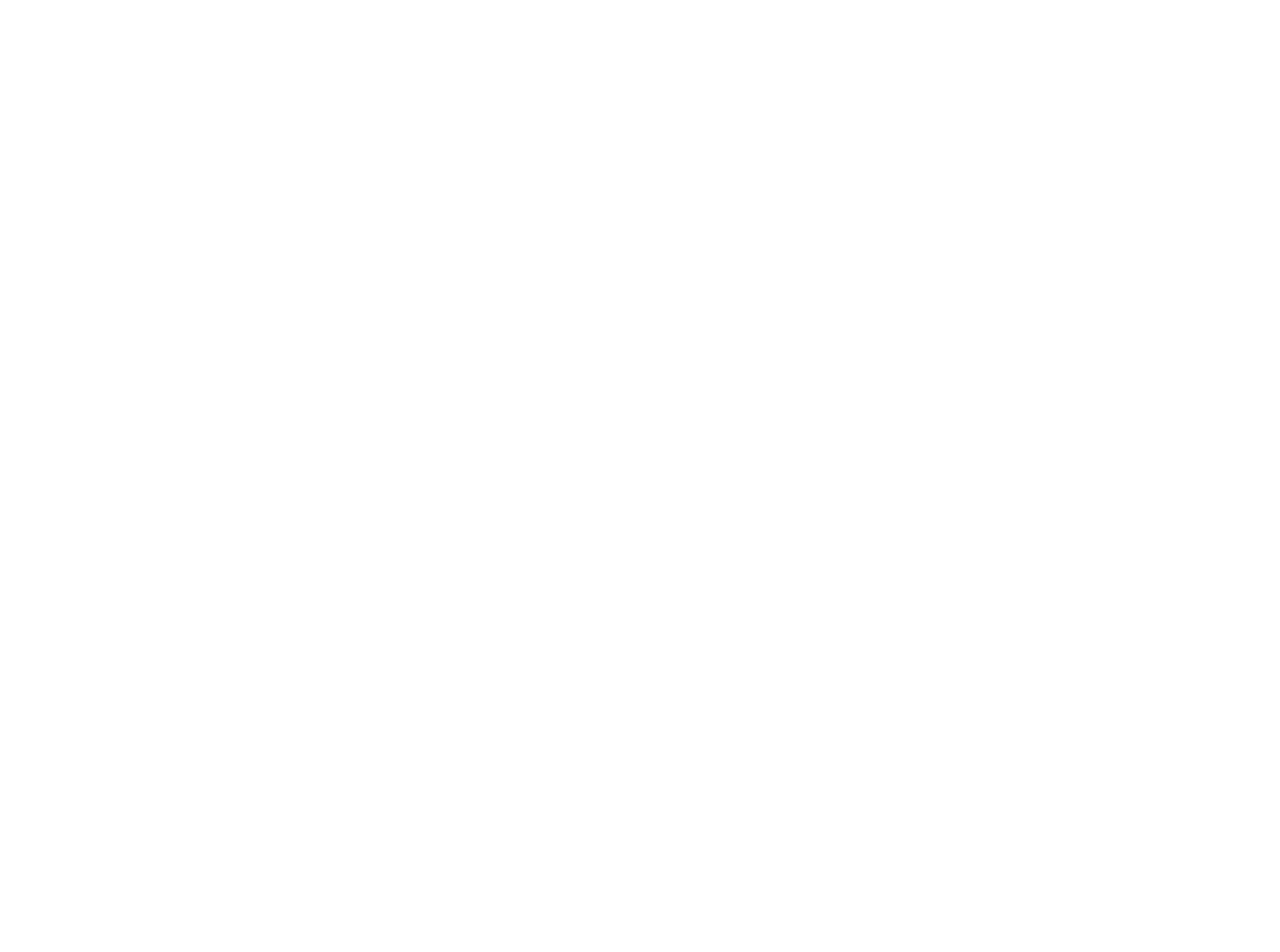
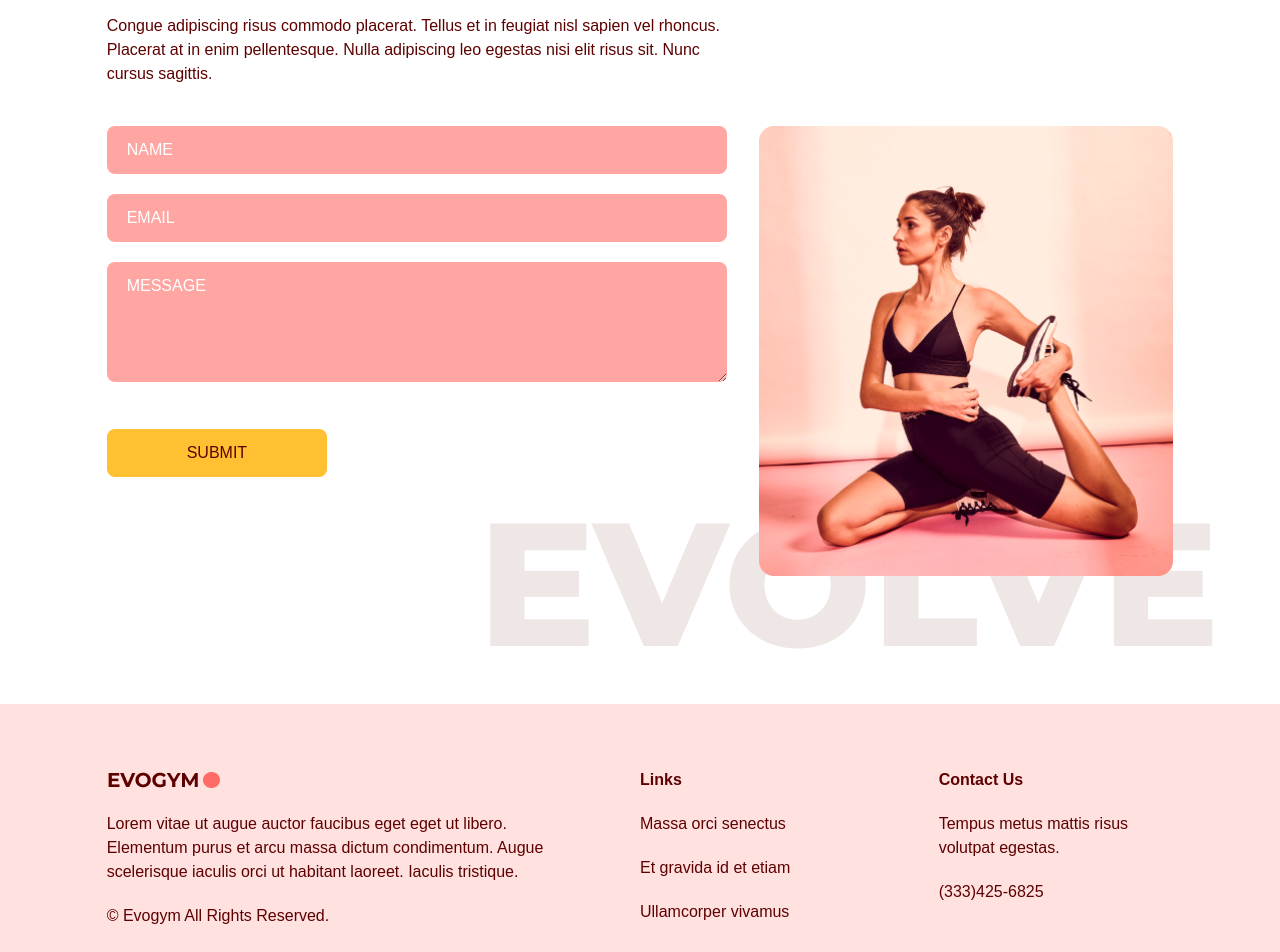
Before and after one commit to Inna-Kulish/fitness-app, a React (Vite) app: page / in a window 1280 px wide. Shown: the part 3080-4032 px from the top of the page. Before the commit the page ends 2942 px from the top, so only its background shows below. Built offline with nearby package versions, Linux system fonts and the light colour scheme.

Commit message:
contact us section

```diff
--- a/package.json
+++ b/package.json
@@ -13,7 +13,8 @@
     "framer-motion": "^10.16.16",
     "react": "^18.2.0",
     "react-anchor-link-smooth-scroll": "^1.0.12",
-    "react-dom": "^18.2.0"
+    "react-dom": "^18.2.0",
+    "react-hook-form": "^7.49.2"
   },
   "devDependencies": {
     "@types/node": "^20.10.5",
--- a/src/App.tsx
+++ b/src/App.tsx
@@ -4,6 +4,8 @@ import { SelectedPage } from './shared/types';
 import Home from './scenes/home/Home';
 import Benefits from './scenes/benefits/Benefits';
 import OurClasses from './scenes/ourclasses/OurClasses';
+import ContactUs from './scenes/contactUs/ContactUs';
+import Footer from './scenes/footer/Footer';
 
 function App() {
   const [selectedPage, setSelectedPage] = useState<SelectedPage>(
@@ -35,6 +37,8 @@ function App() {
       <Home setSelectedPage={setSelectedPage} />
       <Benefits setSelectedPage={setSelectedPage} />
       <OurClasses setSelectedPage={setSelectedPage} />
+      <ContactUs setSelectedPage={setSelectedPage} />
+      <Footer />
     </div>
   );
 }
--- /dev/null
+++ b/src/scenes/contactUs/ContactUs.tsx
@@ -0,0 +1,150 @@
+import { SelectedPage } from '@/shared/types';
+import { motion } from 'framer-motion';
+import { useForm } from 'react-hook-form';
+import ContactUsPageGraphic from '@/assets/ContactUsPageGraphic.png';
+import HText from '@/shared/HText';
+
+type Props = {
+  setSelectedPage: (value: SelectedPage) => void;
+};
+
+const ContactUs = ({ setSelectedPage }: Props) => {
+  const inputStyles = `mb-5 w-full rounded-lg bg-primary-300 px-5 py-3 placeholder-white`;
+  const {
+    register,
+    trigger,
+    formState: { errors },
+  } = useForm();
+
+  const onSubmit = async (e: any) => {
+    const isValid = await trigger();
+    if (!isValid) {
+      e.preventDefault();
+    }
+  };
+
+  return (
+    <section id="contactus" className="mx-auto w-5/6 pt-24 pb-32">
+      <motion.div
+        onViewportEnter={() => setSelectedPage(SelectedPage.ContactUs)}
+      >
+        {/* HEADER */}
+        <motion.div
+          className="md:w-3/5"
+          initial="hidden"
+          whileInView="visible"
+          viewport={{ once: true, amount: 0.5 }}
+          transition={{ duration: 0.5 }}
+          variants={{
+            hidden: { opacity: 0, x: -50 },
+            visible: { opacity: 1, x: 0 },
+          }}
+        >
+          <HText>
+            <span className="text-primary-500">JOIN NOW</span> TO GET IN SHAPE
+          </HText>
+          <p className="my-5">
+            Congue adipiscing risus commodo placerat. Tellus et in feugiat nisl
+            sapien vel rhoncus. Placerat at in enim pellentesque. Nulla
+            adipiscing leo egestas nisi elit risus sit. Nunc cursus sagittis.
+          </p>
+        </motion.div>
+
+        {/* FORM AND IMAGE */}
+        <div className="mt-10 justify-between gap-8 md:flex">
+          <motion.div
+            className="mt-10 basis-3/5 md:mt-0"
+            initial="hidden"
+            whileInView="visible"
+            viewport={{ once: true, amount: 0.5 }}
+            transition={{ duration: 0.5 }}
+            variants={{
+              hidden: { opacity: 0, y: 50 },
+              visible: { opacity: 1, y: 0 },
+            }}
+          >
+            <form
+              target="_blank"
+              onSubmit={onSubmit}
+              action="https://formsubmit.co/eb031a47c844469721fbcdf8dbdcdf63"
+              method="POST"
+            >
+              <input
+                type="text"
+                className={inputStyles}
+                placeholder="NAME"
+                {...register('name', { required: true, maxLength: 100 })}
+              />
+              {errors.name && (
+                <p className="mt-1 text-primary-500">
+                  {errors.name.type === 'required' && 'This field is required.'}
+                  {errors.name.type === 'maxLength' &&
+                    'Max length is 100 char.'}
+                </p>
+              )}
+              <input
+                type="text"
+                className={inputStyles}
+                placeholder="EMAIL"
+                {...register('email', {
+                  required: true,
+                  pattern: /^[A-Z0-9._%+-]+@[A-Z0-9.-]+\.[A-Z]{2,}$/i,
+                })}
+              />
+              {errors.email && (
+                <p className="mt-1 text-primary-500">
+                  {errors.email.type === 'required' &&
+                    'This field is required.'}
+                  {errors.email.type === 'pattern' && 'Invalid email address.'}
+                </p>
+              )}
+              <textarea
+                className={inputStyles}
+                rows={4}
+                cols={50}
+                placeholder="MESSAGE"
+                {...register('message', { required: true, maxLength: 100 })}
+              />
+              {errors.message && (
+                <p className="mt-1 text-primary-500">
+                  {errors.message.type === 'required' &&
+                    'This field is required.'}
+                  {errors.message.type === 'maxLength' &&
+                    'Max length is 2000 char.'}
+                </p>
+              )}
+              <button
+                type="submit"
+                className="mt-5 rounded-lg bg-secondary-500 px-20 py-3 transition duration-500 hover:text-white"
+              >
+                SUBMIT
+              </button>
+            </form>
+          </motion.div>
+
+          <motion.div
+            className="relative mt-16 basis-2/5 md:mt-0"
+            initial="hidden"
+            whileInView="visible"
+            viewport={{ once: true, amount: 0.5 }}
+            transition={{ delay: 0.2, duration: 0.5 }}
+            variants={{
+              hidden: { opacity: 0, y: 50 },
+              visible: { opacity: 1, y: 0 },
+            }}
+          >
+            <div className="md:before:content-evolvetext w-full before:absolute before:-bottom-20 before:-right-10 before:z-[-1]">
+              <img
+                src={ContactUsPageGraphic}
+                alt="contact-us-page-graphic"
+                className="w-full"
+              />
+            </div>
+          </motion.div>
+        </div>
+      </motion.div>
+    </section>
+  );
+};
+
+export default ContactUs;
--- /dev/null
+++ b/src/scenes/footer/Footer.tsx
@@ -0,0 +1,32 @@
+import Logo from '@/assets/Logo.png';
+
+const Footer = (props: Props) => {
+  return (
+    <footer className="bg-primary-100 py-16">
+      <div className="justify-content mx-auto w-5/6 gap-16 md:flex">
+        <div className="mt-16 basis-1/2 md:mt-0">
+          <img src={Logo} alt="logo" />
+          <p className="my-5">
+            Lorem vitae ut augue auctor faucibus eget eget ut libero. Elementum
+            purus et arcu massa dictum condimentum. Augue scelerisque iaculis
+            orci ut habitant laoreet. Iaculis tristique.
+          </p>
+          <p>© Evogym All Rights Reserved.</p>
+        </div>
+        <div className="mt-16 basis-1/4 md:mt-0">
+          <h4 className="font-bold">Links</h4>
+          <p className="my-5">Massa orci senectus</p>
+          <p className="my-5">Et gravida id et etiam</p>
+          <p>Ullamcorper vivamus</p>
+        </div>
+        <div className="mt-16 basis-1/4 md:mt-0">
+          <h4 className="font-bold">Contact Us</h4>
+          <p className="my-5">Tempus metus mattis risus volutpat egestas.</p>
+          <p className="my-5">(333)425-6825</p>
+        </div>
+      </div>
+    </footer>
+  );
+};
+
+export default Footer;
```
Also changed, not shown: 1 other file (tests, documents, lock files or other folders).
